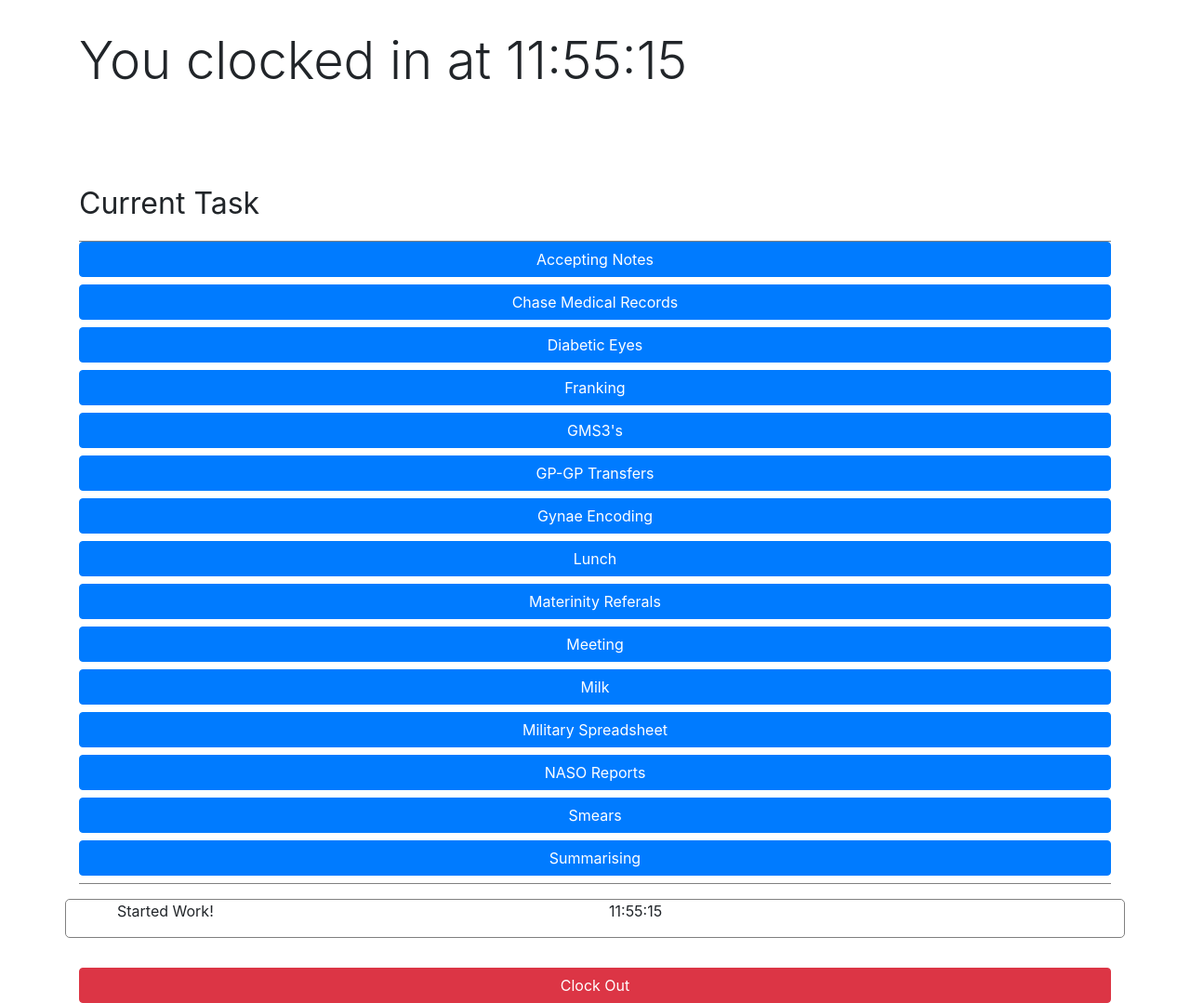
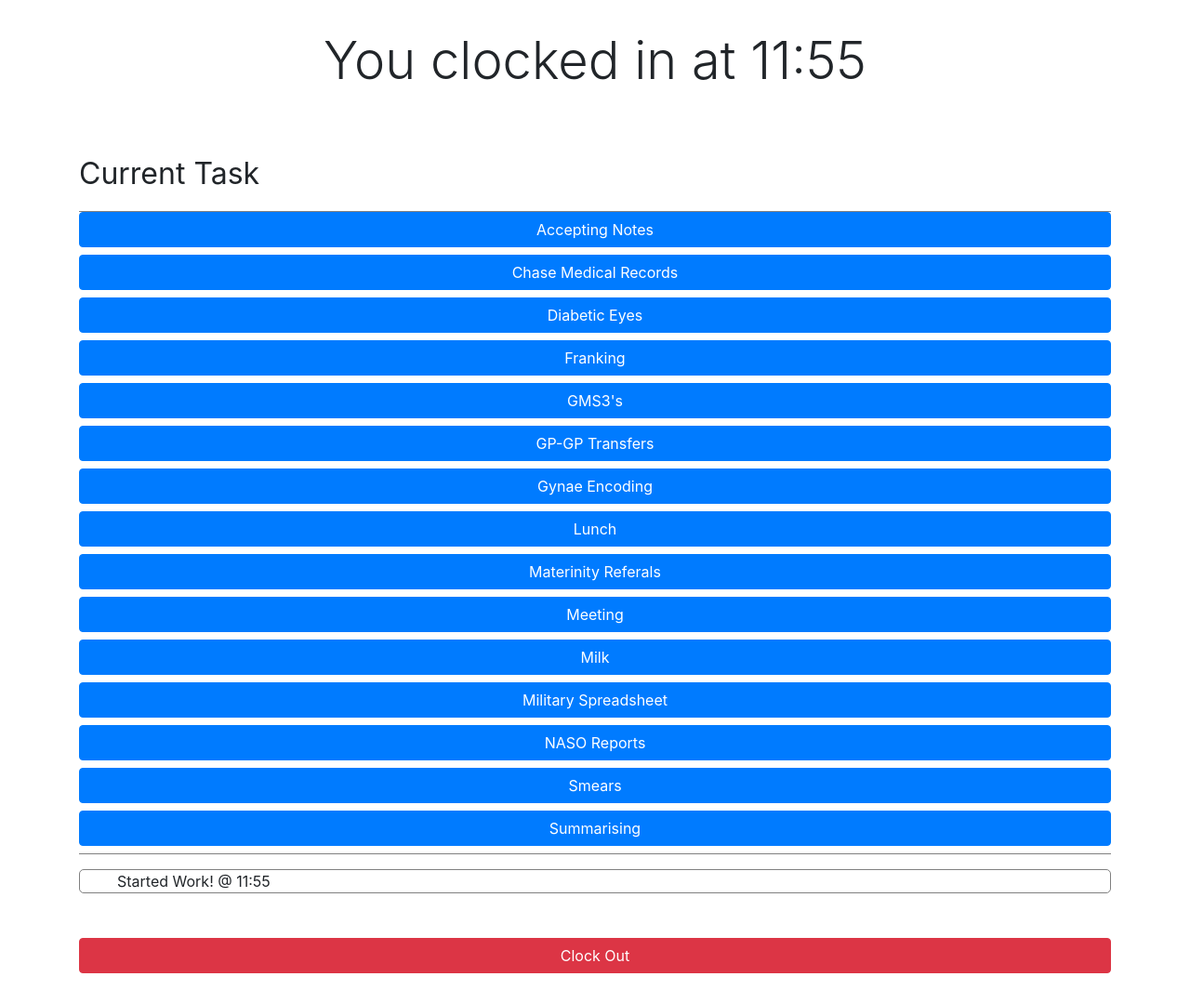
Before and after one commit to SamMayWork/remotetimetrack, a plain HTML site: page tracking.html in a window 1280 px wide. Shown: the whole page at 93% size. Drawn offline with nearby package versions, Linux system fonts and the light colour scheme.

Commit message:
Changed the log box to work for all sizes of text

```diff
--- a/sass/tracking.scss
+++ b/sass/tracking.scss
@@ -1,5 +1,9 @@
 body {
   margin-top : 2em;
+}
+
+h1 {
+  text-align : center;
 }
 
 #items {
@@ -18,26 +22,20 @@ body {
   }
 }
 
-.actions-container {
+#actionlog {
   border : 1px solid gray;
   border-radius : 5px;
-
-  #actionlog {
-    list-style-type: none;
-  }
-
-  #timelog {
-    list-style-type: none;
-  }
+  list-style-type: none;
 }
 
 #currentTaskHeader {
-  margin-top : 3em;
+  margin-top : 2em;
   font-size : 2em;
 }
 
 #clockout {
   margin-top : 2em;
+  margin-bottom : 1em;
   width:100%;
 }
 
--- a/script/tracking.js
+++ b/script/tracking.js
@@ -40,22 +40,17 @@ window.onbeforeunload = function () {
 
 function updateScreen () {
   title = document.querySelector('#timeStatistics');
-  title.textContent = `You clocked in at ${timeStats.startTime.toFormat("HH:mm:ss")}`;
+  title.textContent = `You clocked in at ${timeStats.startTime.toFormat("HH:mm")}`;
 
   let actionlog = document.querySelector("#actionlog");
-  let timelog = document.querySelector("#timelog");
   actionlog.innerHTML = "";
-  timelog.innerHTML = "";
 
   for (let i = 0; i < timeStats.markers.length; i++) {
     let newAction = document.createElement("li");
-    let newTime = document.createElement("li");
 
-    newAction.textContent = timeStats.markers[i].message;
-    newTime.textContent = timeStats.markers[i].time.toFormat("HH:mm:ss");
+    newAction.textContent = `${timeStats.markers[i].message} @ ${timeStats.markers[i].time.toFormat("HH:mm")}`;
 
     actionlog.appendChild(newAction);
-    timelog.appendChild(newTime);
   }
 }
 
--- a/tracking.html
+++ b/tracking.html
@@ -23,18 +23,9 @@
     </ul>
 
     <div class="log">
-      <div class="row actions-container">
-        <div class="col-6">
-          <!-- Items that have been worked on in chronological order -->
-          <ul id=actionlog>
-          </ul>
-        </div>
-        <div class="col-6" id=timelog>
-          <!-- Time stanps for the items that have been worked on -->
-          <ul id=timelog>
-          </ul>
-        </div>
-      </div>
+      <ul id=actionlog>
+
+      </ul>
     </div>
     <button id=clockout class="btn btn-danger" onclick="clockOut();">Clock Out</button>
   </div>
```
Also changed, not shown: css/tracking.css, 1 other file.
